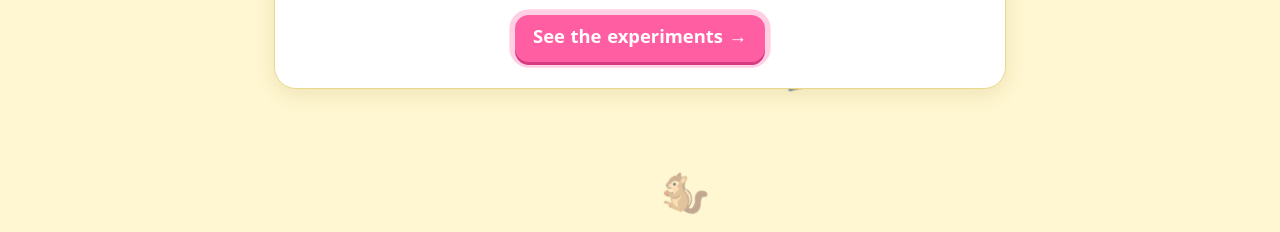
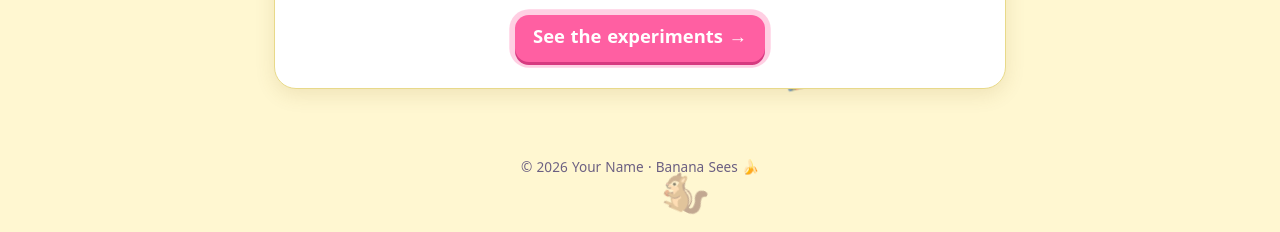
Before and after one commit to Fazalmanat/BananaSees, a plain HTML site: page index.html in a window 1280 px wide. Shown: the part 568-800 px from the top of the page. Drawn offline with Linux system fonts and the light colour scheme.

Commit message:
footer change

```diff
--- a/css/styles.css
+++ b/css/styles.css
@@ -586,5 +586,8 @@ main {
 .contact-card { background: #fffdf3; border: 1px solid var(--ln); border-radius: 16px; padding: 14px; margin-top: 14px; text-align: center; }
 .contact-links { display: flex; justify-content: center; gap: 10px; flex-wrap: wrap; margin-top: 10px; }
 .contact-links .btn { margin: 0; }
-.site-footer { text-align: center; color: #7a6f8f; font-size: .85rem; margin: 24px 0 8px; }
-.site-footer a { color: inherit; }
+
+/* ---------- Footer ---------- */
+.site-footer { max-width: 760px; margin: 24px auto 0; padding: 14px 14px calc(18px + env(safe-area-inset-bottom, 0px)); text-align: center; color: #6b5f82; font-size: .85rem; line-height: 1.7; position: relative; z-index: 1; }
+.site-footer a { color: inherit; font-weight: 700; text-decoration: none; }
+.site-footer a:hover { color: var(--pk); }
--- a/index.html
+++ b/index.html
@@ -39,6 +39,9 @@
     <div id="app"></div>
   </main>
 
+  <!-- Footer: ownership claim (filled in by app.js) -->
+  <footer class="site-footer" id="footer"></footer>
+
   <script src="js/data.js"></script>
   <script src="js/app.js"></script>
 </body>
--- a/js/app.js
+++ b/js/app.js
@@ -45,6 +45,29 @@ function confetti() {
     document.body.appendChild(el);
     setTimeout(() => el.remove(), 2600);
   }
+}
+
+// Social / profile links (empty ones in SITE are skipped)
+function socialLinks() {
+  const items = [
+    ["LinkedIn", SITE.linkedin],
+    ["GitHub", SITE.github],
+    ["Instagram", SITE.instagram],
+    ["Website", SITE.website],
+    ["Email", SITE.email ? "mailto:" + SITE.email : ""]
+  ];
+  return items
+    .filter(([, url]) => url)
+    .map(([name, url]) => `<a href="${url}" target="_blank" rel="noopener">${name}</a>`)
+    .join(" · ");
+}
+
+// Small footer: copyright + profile links (year updates itself)
+function buildFooter() {
+  const links = socialLinks();
+  $("footer").innerHTML = `
+    <div>© ${new Date().getFullYear()} ${SITE.owner} · Banana Sees 🍌</div>
+    ${links ? `<div>${links}</div>` : ""}`;
 }
 
 /* ==========================================================
@@ -153,6 +176,8 @@ function renderSuggest() {
 function renderAbout() {
   const links = [
     `<a class="btn pk" href="#suggest">💡 Suggest an idiom</a>`,
+    SITE.linkedin ? `<a class="btn" href="${SITE.linkedin}" target="_blank" rel="noopener">💼 LinkedIn</a>` : "",
+    SITE.github ? `<a class="btn" href="${SITE.github}" target="_blank" rel="noopener">💻 GitHub</a>` : "",
     SITE.email ? `<a class="btn" href="mailto:${SITE.email}">✉ Email us</a>` : "",
     SITE.instagram ? `<a class="btn" href="${SITE.instagram}" target="_blank" rel="noopener">📸 Instagram</a>` : "",
     SITE.website ? `<a class="btn" href="${SITE.website}" target="_blank" rel="noopener">🌐 Website</a>` : ""
@@ -355,5 +380,6 @@ function route() {
 }
 
 buildBackground();
+buildFooter();
 window.addEventListener("hashchange", route);
 route();
--- a/js/data.js
+++ b/js/data.js
@@ -19,7 +19,10 @@
    Fill in the ones you want. Empty ones are simply hidden.
    ========================================================== */
 const SITE = {
+  owner: "Your Name",              // shown in the footer: © year owner
   creator: "The Banana Team",
+  linkedin: "",     // e.g. "https://linkedin.com/in/yourname"
+  github: "",       // e.g. "https://github.com/yourname"
   email: "",        // e.g. "hello@example.com"
   instagram: "",    // e.g. "https://instagram.com/yourname"
   website: ""       // e.g. "https://yoursite.com"
```
